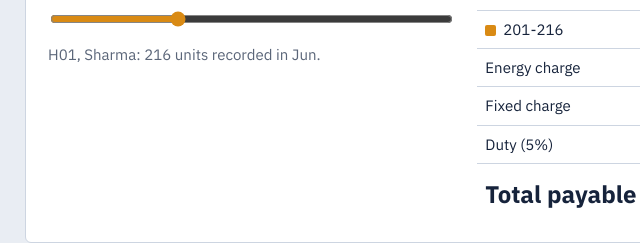
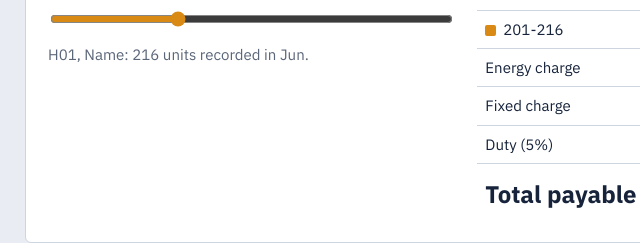
Before and after one commit to prateeksharmai28/electricity-bill-calculator, a plain HTML site: page index.html in a window 1280 px wide. Shown: the part 431-674 px from the top of the page, 95-735 px from the left. Drawn offline with nearby package versions, Linux system fonts and the light colour scheme.

Commit message:
Change 'Sharma' to 'Name' in raw data

```diff
--- a/index.html
+++ b/index.html
@@ -120,7 +120,7 @@ footer{text-align:center;color:var(--mute);font-size:.88rem;padding:6px 20px 30p
 <script>
 const M=["Jan","Feb","Mar","Apr","May","Jun","Jul","Aug","Sep","Oct","Nov","Dec"];
 const SLABS=[[100,3],[100,5],[100,7],[null,9]],FIXED=50,TAX=0.05,COL=["--s1","--s2","--s3","--s4"];
-const raw={"H01":["Sharma",[108,117,128,138,202,216,202,164,155,126,126,119]],"H02":["Verma",[233,216,233,304,337,437,393,374,305,284,251,245]],"H03":["Singh",[215,197,227,309,383,444,366,343,309,241,213,229]],"H04":["Gupta",[119,130,140,185,221,228,235,217,177,143,139,124]],"H05":["Yadav",[206,241,265,327,407,425,405,345,303,280,241,246]],"H06":["Khan",[133,130,144,176,206,216,219,194,179,161,127,123]],"H07":["Mehta",[223,240,264,338,405,428,432,353,302,253,258,245]],"H08":["Jain",[131,140,147,201,235,257,236,234,196,153,138,163]],"H09":["Kumar",[160,147,189,224,271,286,257,230,239,181,154,157]],"H10":["Patel",[244,225,290,348,424,445,432,397,356,262,251,232]],"H11":["Reddy",[119,115,128,173,195,252,220,195,181,133,143,131]],"H12":["Nair",[184,159,195,239,320,331,303,270,242,207,183,167]],"H13":["Joshi",[165,142,174,194,268,275,277,260,232,168,176,154]],"H14":["Bansal",[206,230,249,334,408,411,435,355,328,257,263,226]],"H15":["Malik",[178,198,219,260,328,365,317,282,274,221,187,176]],"H16":["Chopra",[107,97,125,133,159,204,166,155,150,130,102,104]],"H17":["Saxena",[279,255,266,316,407,443,462,383,367,314,275,254]],"H18":["Mishra",[233,229,259,280,343,447,377,343,315,269,255,223]],"H19":["Tiwari",[225,252,288,316,390,460,477,413,389,314,263,280]],"H20":["Arora",[219,224,291,354,388,458,434,424,356,283,251,254]]};
+const raw={"H01":["Name",[108,117,128,138,202,216,202,164,155,126,126,119]],"H02":["Verma",[233,216,233,304,337,437,393,374,305,284,251,245]],"H03":["Singh",[215,197,227,309,383,444,366,343,309,241,213,229]],"H04":["Gupta",[119,130,140,185,221,228,235,217,177,143,139,124]],"H05":["Yadav",[206,241,265,327,407,425,405,345,303,280,241,246]],"H06":["Khan",[133,130,144,176,206,216,219,194,179,161,127,123]],"H07":["Mehta",[223,240,264,338,405,428,432,353,302,253,258,245]],"H08":["Jain",[131,140,147,201,235,257,236,234,196,153,138,163]],"H09":["Kumar",[160,147,189,224,271,286,257,230,239,181,154,157]],"H10":["Patel",[244,225,290,348,424,445,432,397,356,262,251,232]],"H11":["Reddy",[119,115,128,173,195,252,220,195,181,133,143,131]],"H12":["Nair",[184,159,195,239,320,331,303,270,242,207,183,167]],"H13":["Joshi",[165,142,174,194,268,275,277,260,232,168,176,154]],"H14":["Bansal",[206,230,249,334,408,411,435,355,328,257,263,226]],"H15":["Malik",[178,198,219,260,328,365,317,282,274,221,187,176]],"H16":["Chopra",[107,97,125,133,159,204,166,155,150,130,102,104]],"H17":["Saxena",[279,255,266,316,407,443,462,383,367,314,275,254]],"H18":["Mishra",[233,229,259,280,343,447,377,343,315,269,255,223]],"H19":["Tiwari",[225,252,288,316,390,460,477,413,389,314,263,280]],"H20":["Arora",[219,224,291,354,388,458,434,424,356,283,251,254]]};
 const D={};for(const k in raw)D[k]={owner:raw[k][0],u:raw[k][1].slice()};
 const $=id=>document.getElementById(id),fmt=n=>n.toLocaleString("en-IN",{minimumFractionDigits:2,maximumFractionDigits:2}),int=n=>Math.round(n).toLocaleString("en-IN");
 const ids=()=>Object.keys(D).sort();
```
